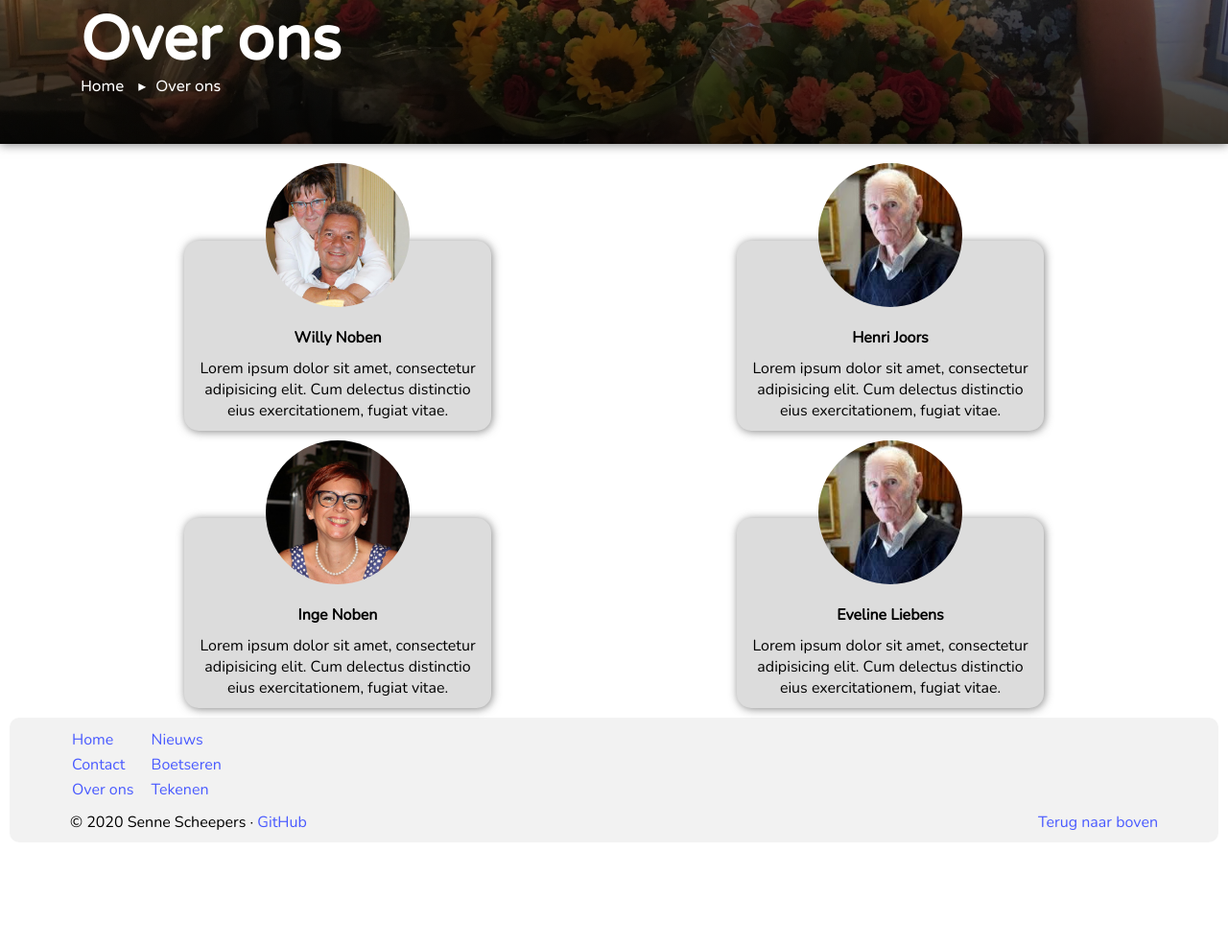
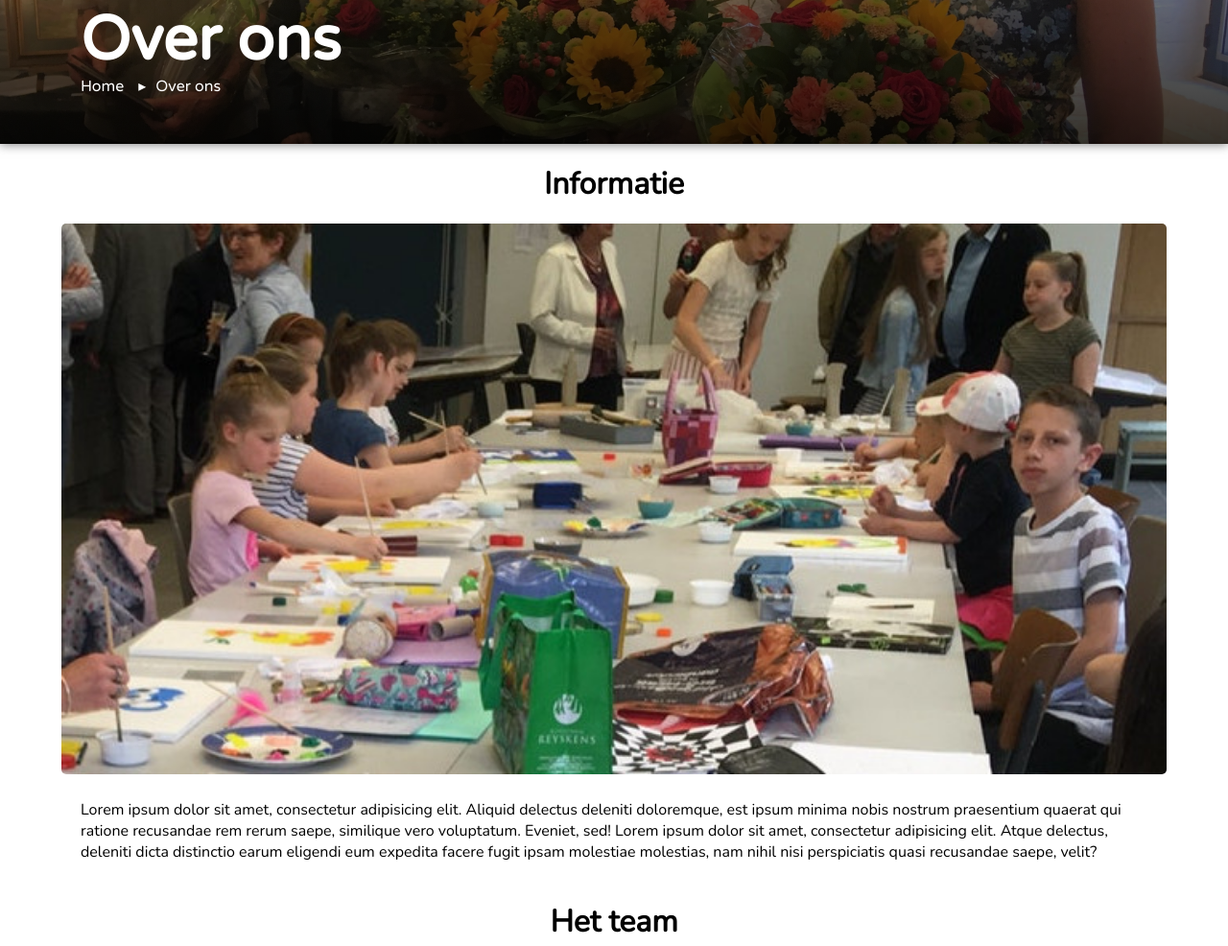
Before and after one commit to sennescheepers/zolderke, a plain HTML site: page overons.html in a window 1280 px wide. Shown: the part 410-1396 px from the top of the page at 96% size. Before the commit the page ends 1298 px from the top, so only its background shows below. Drawn offline with nearby package versions, Linux system fonts and the light colour scheme.

Commit message:
over ons klaar

```diff
--- a/css/overons.css
+++ b/css/overons.css
@@ -142,16 +142,51 @@ html, body {
     padding: 20px 5px 20px 5px;
 }
 
+/* Info */
+#info {
+    width: 100%;
+}
+
+#info:after {
+    content: "";
+    clear: both;
+    display: block;
+}
+
+#info .container h1 {
+    padding: 20px 0 20px 20px;
+    font-size: 2em;
+}
+
+#info .container img {
+    margin-left: 20px;
+    float: left;
+    width: calc(40% - 20px);
+    border-radius: 5px;
+}
+
+#info .container p {
+    margin: 20px 20px 20px 20px;
+    float: right;
+    width: calc(60% - 80px);
+}
+
 /* Medewerkers */
 #medewerkers {
     width: 100%;
     margin-top: 10px;
+    margin-bottom: 10px;
 }
 
 #medewerkers:after {
     content: "";
     clear: both;
     display: block;
+}
+
+#medewerkers h1 {
+    font-size: 2em;
+    margin: 20px 0 20px 20px;
 }
 
 #medewerkers .container .medewerker {
@@ -222,6 +257,34 @@ footer p.naar-boven {
 /* Media queries */
 
 @media screen and (max-width: 1450px) {
+    #info .container h1 {
+        padding: 0;
+        margin: 20px 0 20px 0;
+        text-align: center;
+        width: 100%;
+    }
+
+    #info .container img {
+        padding: 0;
+        float: none;
+        width: 100%;
+        margin: 0;
+    }
+
+    #info .container p {
+        float: none;
+        width: calc(100% - 40px);
+        margin: 0;
+        padding: 20px;
+    }
+
+    #medewerkers .container h1 {
+        padding: 0;
+        margin: 20px 0 20px 0;
+        text-align: center;
+        width: 100%;
+    }
+
     #medewerkers .container .medewerker {
         width: calc(100% / 2);
     }
@@ -261,6 +324,14 @@ footer p.naar-boven {
         border-bottom: 3px solid #393939;
     }
 
+    #heading {
+        height: 30vh;
+    }
+
+    #info .container img {
+        border-radius: 0;
+    }
+
     #medewerkers .container .medewerker {
         width: 100%;
     }
--- a/overons.html
+++ b/overons.html
@@ -37,8 +37,16 @@
         </div>
     </div>
 </section>
+<section id="info">
+    <div class="container">
+        <h1>Informatie</h1>
+        <img src="assets/info.jpg" alt="">
+        <p>Lorem ipsum dolor sit amet, consectetur adipisicing elit. Aliquid delectus deleniti doloremque, est ipsum minima nobis nostrum praesentium quaerat qui ratione recusandae rem rerum saepe, similique vero voluptatum. Eveniet, sed! Lorem ipsum dolor sit amet, consectetur adipisicing elit. Atque delectus, deleniti dicta distinctio earum eligendi eum expedita facere fugit ipsam molestiae molestias, nam nihil nisi perspiciatis quasi recusandae saepe, velit?</p>
+    </div>
+</section>
 <section id="medewerkers">
     <div class="container">
+        <h1>Het team</h1>
         <article class="medewerker">
             <img src="assets/willy.jpg" alt="Willy Noben">
             <div class="beschrijving">
```
Also changed, not shown: assets/info.jpg (added).
